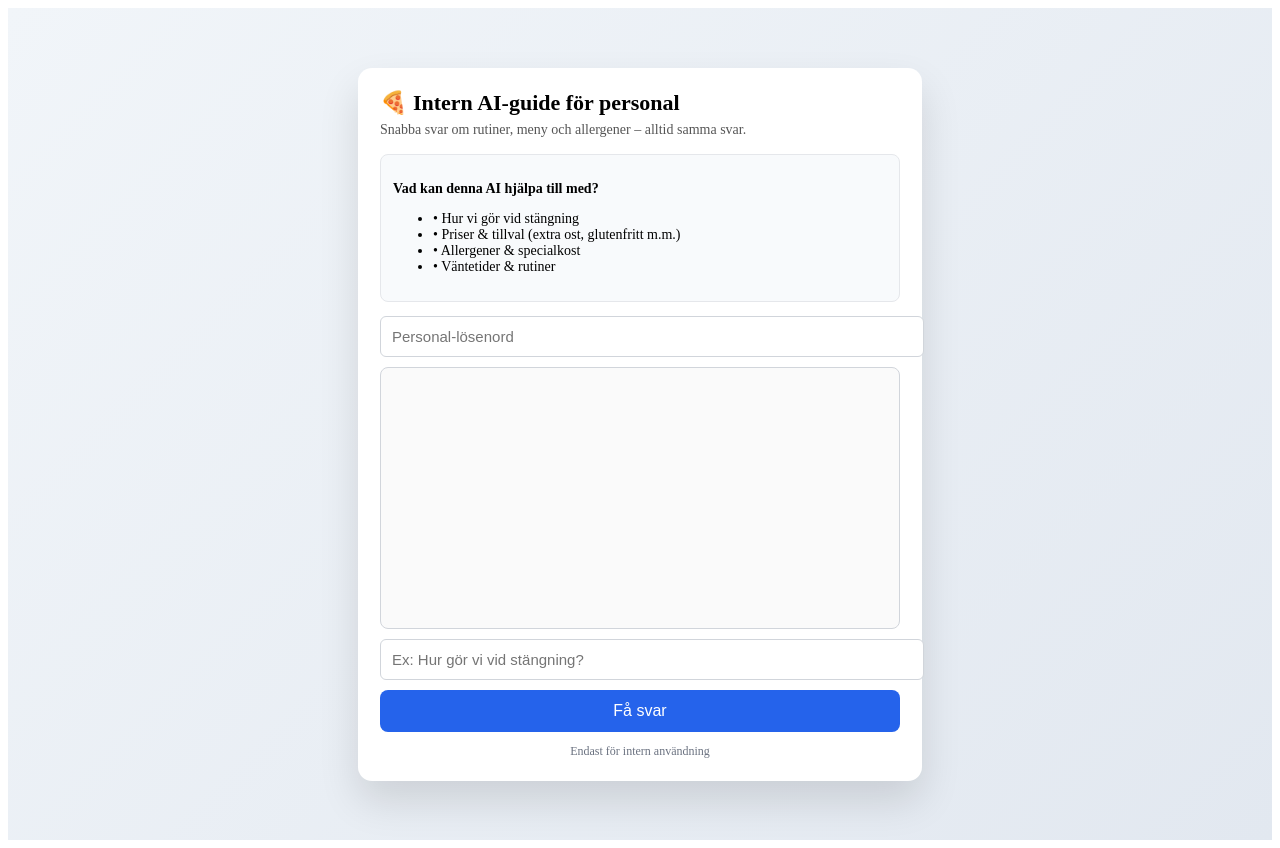
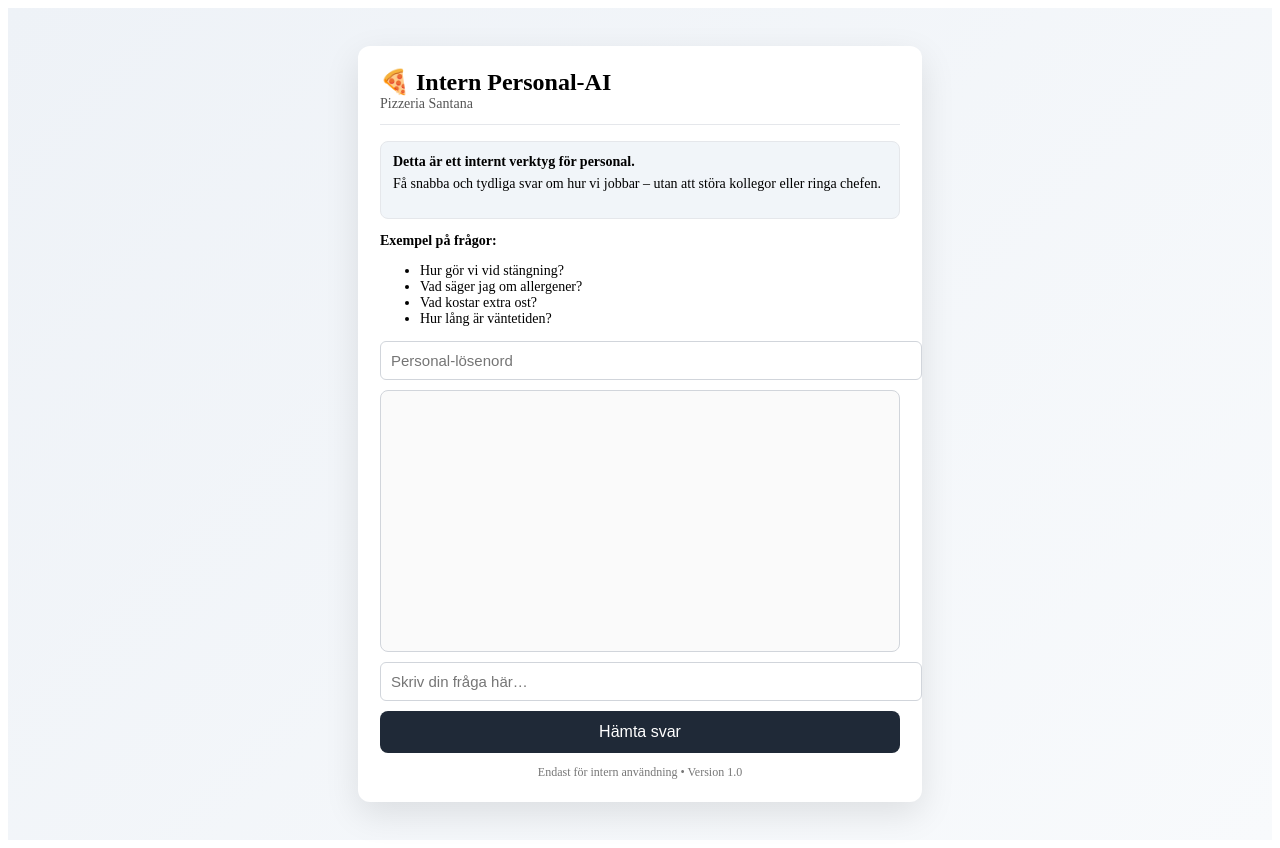
Before and after one commit to manneogren08-coder/ai-pizzeria, a Next.js app: page / in a window 1280 px wide. Built offline with nearby package versions, Linux system fonts and the light colour scheme.

Commit message:
First demo

```diff
--- a/pages/index.js
+++ b/pages/index.js
@@ -24,7 +24,7 @@ export default function Home() {
     } catch {
       setChat(prev => [
         ...prev,
-        { from: "ai", text: "Ett fel uppstod. Försök igen." }
+        { from: "ai", text: "Ett fel uppstod. Försök igen eller kontakta ansvarig." }
       ]);
     }
 
@@ -34,21 +34,27 @@ export default function Home() {
 
   return (
     <div style={styles.page}>
-      <div style={styles.card}>
+      <div style={styles.container}>
         <header style={styles.header}>
-          <h1 style={styles.title}>🍕 Intern AI-guide för personal</h1>
-          <p style={styles.subtitle}>
-            Snabba svar om rutiner, meny och allergener – alltid samma svar.
-          </p>
+          <h1 style={styles.title}>🍕 Intern Personal-AI</h1>
+          <p style={styles.subtitle}>Pizzeria Santana</p>
         </header>
 
-        <section style={styles.value}>
-          <p><strong>Vad kan denna AI hjälpa till med?</strong></p>
+        <section style={styles.info}>
+          <strong>Detta är ett internt verktyg för personal.</strong>
+          <p style={{ marginTop: 6 }}>
+            Få snabba och tydliga svar om hur vi jobbar – utan att störa kollegor
+            eller ringa chefen.
+          </p>
+        </section>
+
+        <section style={styles.examples}>
+          <p><strong>Exempel på frågor:</strong></p>
           <ul>
-            <li>• Hur vi gör vid stängning</li>
-            <li>• Priser & tillval (extra ost, glutenfritt m.m.)</li>
-            <li>• Allergener & specialkost</li>
-            <li>• Väntetider & rutiner</li>
+            <li>Hur gör vi vid stängning?</li>
+            <li>Vad säger jag om allergener?</li>
+            <li>Vad kostar extra ost?</li>
+            <li>Hur lång är väntetiden?</li>
           </ul>
         </section>
 
@@ -66,27 +72,26 @@ export default function Home() {
               key={i}
               style={msg.from === "user" ? styles.userMsg : styles.aiMsg}
             >
-              {msg.from === "user" ? "Du: " : "AI: "}
               {msg.text}
             </div>
           ))}
-          {loading && <div style={styles.aiMsg}>AI tänker…</div>}
+          {loading && <div style={styles.aiMsg}>Söker svar…</div>}
         </div>
 
         <input
           style={styles.input}
-          placeholder="Ex: Hur gör vi vid stängning?"
+          placeholder="Skriv din fråga här…"
           value={question}
           onChange={e => setQuestion(e.target.value)}
           onKeyDown={e => e.key === "Enter" && askAI()}
         />
 
         <button style={styles.button} onClick={askAI}>
-          Få svar
+          Hämta svar
         </button>
 
         <footer style={styles.footer}>
-          Endast för intern användning
+          Endast för intern användning • Version 1.0
         </footer>
       </div>
     </div>
@@ -96,37 +101,43 @@ export default function Home() {
 const styles = {
   page: {
     minHeight: "100vh",
-    background: "linear-gradient(135deg, #f1f5f9, #e2e8f0)",
+    background: "linear-gradient(135deg, #eef2f7, #f8fafc)",
     display: "flex",
     justifyContent: "center",
     alignItems: "center",
     padding: 16
   },
-  card: {
+  container: {
     background: "#ffffff",
     width: "100%",
     maxWidth: 520,
-    borderRadius: 14,
+    borderRadius: 12,
     padding: 22,
-    boxShadow: "0 20px 40px rgba(0,0,0,0.12)"
+    boxShadow: "0 12px 35px rgba(0,0,0,0.1)"
   },
   header: {
+    borderBottom: "1px solid #e5e7eb",
+    paddingBottom: 12,
     marginBottom: 16
   },
   title: {
     margin: 0,
-    fontSize: 22
+    fontSize: 24
   },
   subtitle: {
-    marginTop: 6,
+    margin: 0,
     color: "#555",
     fontSize: 14
   },
-  value: {
-    background: "#f8fafc",
+  info: {
+    background: "#f1f5f9",
     border: "1px solid #e5e7eb",
     borderRadius: 8,
     padding: 12,
+    fontSize: 14,
+    marginBottom: 14
+  },
+  examples: {
     fontSize: 14,
     marginBottom: 14
   },
@@ -153,7 +164,7 @@ const styles = {
   },
   input: {
     width: "100%",
-    padding: 11,
+    padding: 10,
     fontSize: 15,
     marginBottom: 10,
     borderRadius: 6,
@@ -163,7 +174,7 @@ const styles = {
     width: "100%",
     padding: 12,
     fontSize: 16,
-    background: "#2563eb",
+    background: "#1f2937",
     color: "#ffffff",
     border: "none",
     borderRadius: 8,
@@ -171,8 +182,8 @@ const styles = {
   },
   footer: {
     marginTop: 12,
+    textAlign: "center",
     fontSize: 12,
-    color: "#6b7280",
-    textAlign: "center"
+    color: "#777"
   }
 };
```
